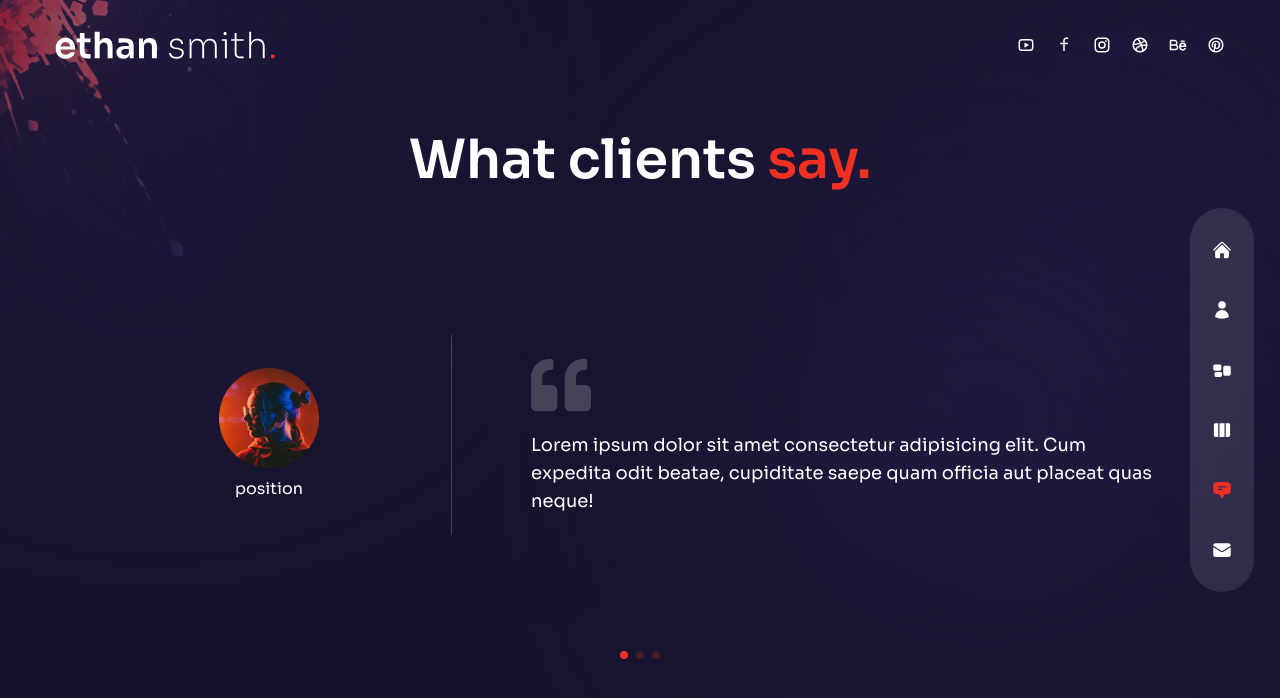
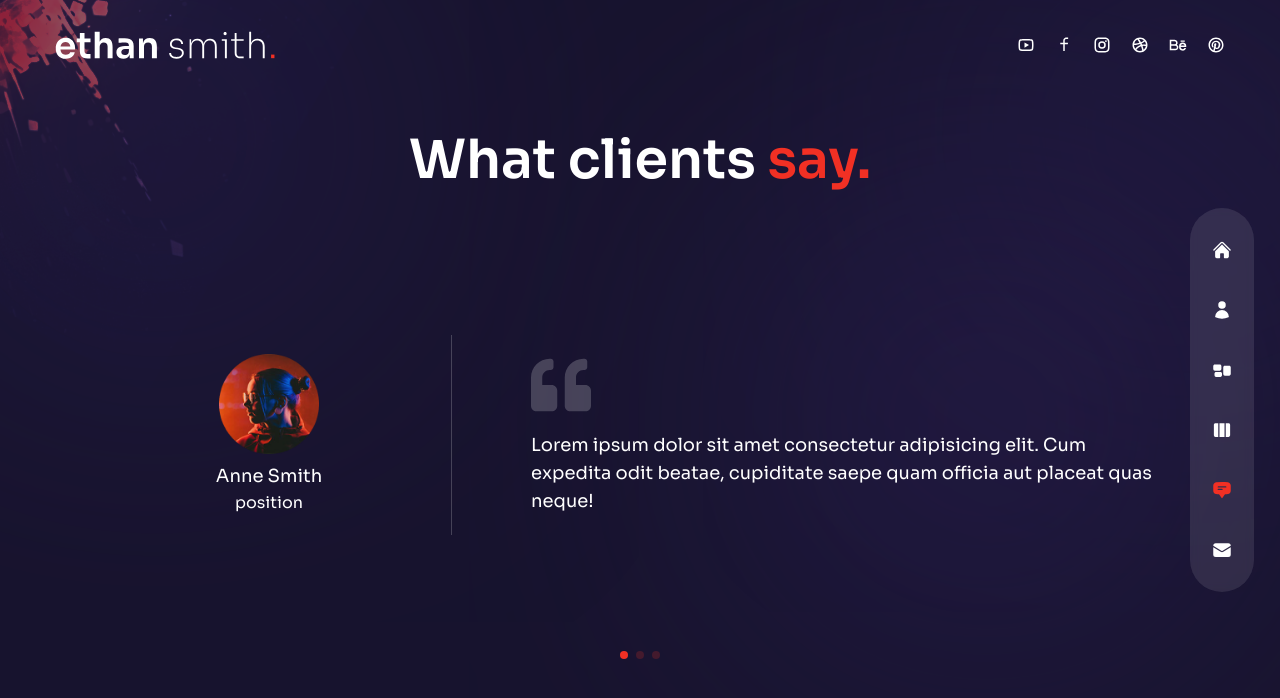
Before and after one commit to erickdc7/react-portfolio-2, a Next.js app: page /testimonials in a window 1280 px wide. Shown: the top 698 px of the page. Built offline with nearby package versions, Linux system fonts and the light colour scheme.

Commit message:
add text

```diff
--- a/components/TestimonialSlider.js
+++ b/components/TestimonialSlider.js
@@ -64,7 +64,7 @@ const TestimonialSlider = () => {
                     </div>
                     {/* Name */}
                     <div className="text-lg">
-
+                      {person.name}
                     </div>
                     {/* Position */}
                     <div>position</div>
```
